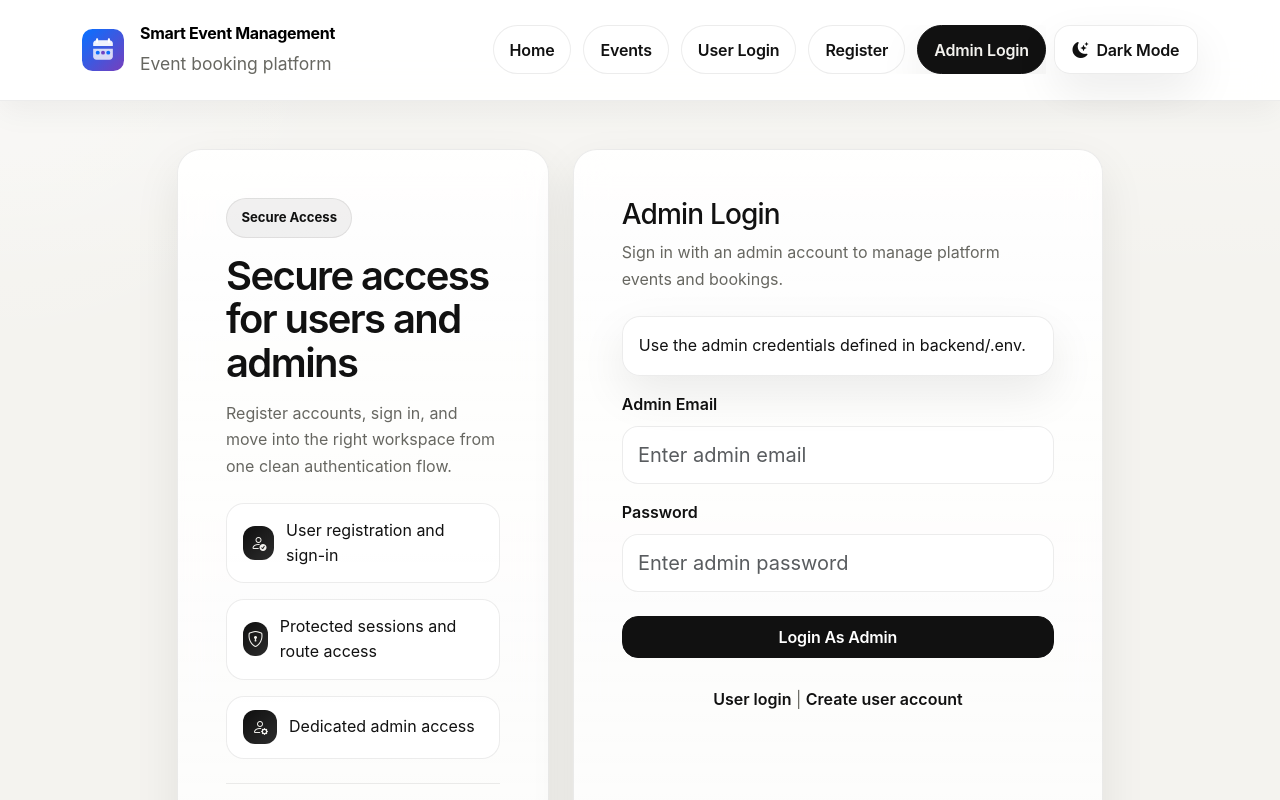
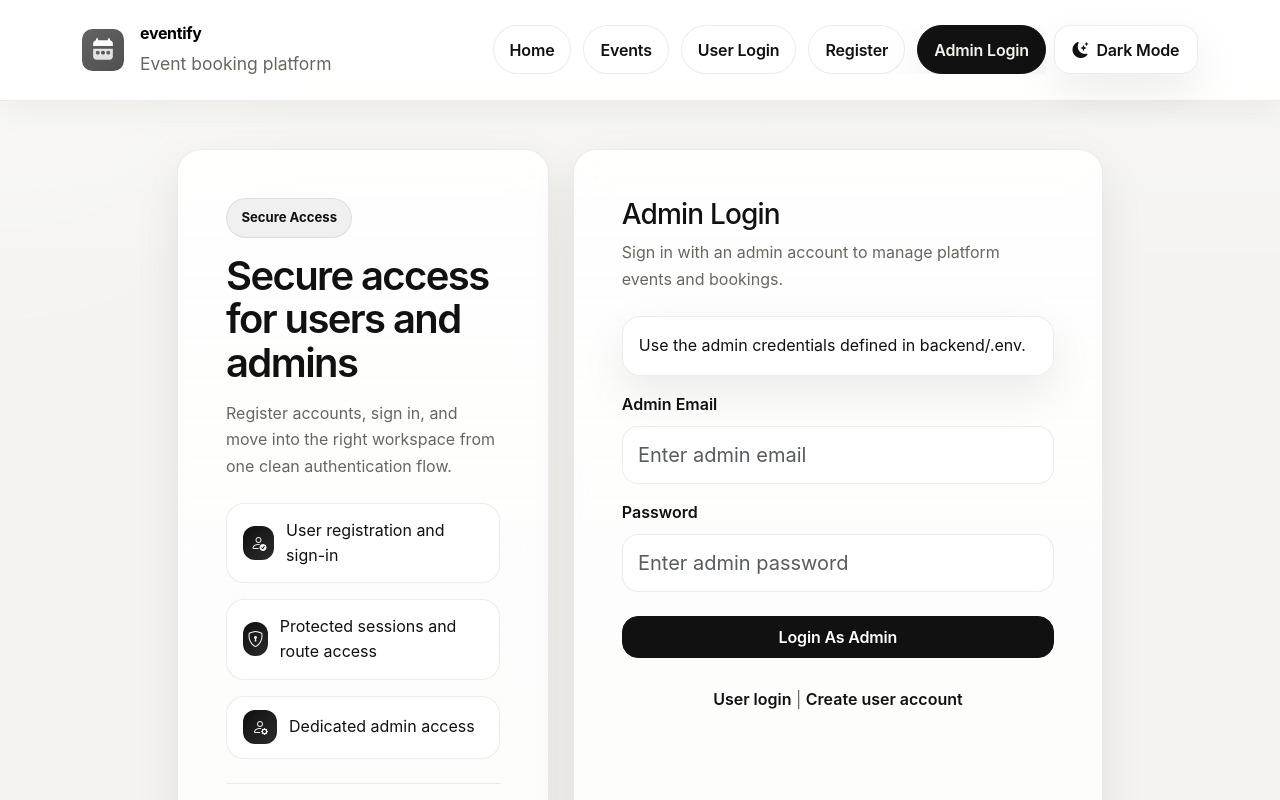
Before and after one commit to Astrike-cmd/smart-event-management-system, a React (Vite) app: page /admin/login in a window 1280 px wide. Shown: the top 800 px of the page. Built offline with nearby package versions, Linux system fonts and the light colour scheme; no server answers.

Commit message:
Polish v2

```diff
--- a/index.html
+++ b/index.html
@@ -5,9 +5,9 @@
     <meta name="viewport" content="width=device-width, initial-scale=1.0" />
     <meta
       name="description"
-      content="Smart Event Management and Ticket Booking System setup baseline."
+      content="eventify event management and ticket booking platform."
     />
-    <title>Smart Event Management</title>
+    <title>eventify</title>
   </head>
   <body>
     <div id="root"></div>
--- a/src/layouts/MainLayout.jsx
+++ b/src/layouts/MainLayout.jsx
@@ -12,9 +12,15 @@ function MainLayout() {
         <nav className="navbar navbar-expand-lg">
           <div className="container py-2 flex-wrap gap-3">
             <NavLink className="navbar-brand d-flex align-items-center gap-3" to="/">
-              <img src={brandMark} alt="Smart Event Management" width="42" height="42" />
+              <img
+                className="brand-mark"
+                src={brandMark}
+                alt="eventify"
+                width="42"
+                height="42"
+              />
               <div>
-                <span className="brand-title d-block">Smart Event Management</span>
+                <span className="brand-title d-block">eventify</span>
                 <small className="brand-subtitle">Event booking platform</small>
               </div>
             </NavLink>
@@ -85,7 +91,7 @@ function MainLayout() {
 
       <footer className="border-top border-subtle py-4">
         <div className="container d-flex flex-column flex-md-row justify-content-between gap-2 text-muted small">
-          <span>Smart event publishing, ticket booking, and account management in one workspace</span>
+          <span>eventify keeps event publishing, ticket booking, and account access in one workspace</span>
           <span>Admins manage platform quality while users manage their own events and bookings</span>
         </div>
       </footer>
--- a/src/pages/AdminDashboardPage.jsx
+++ b/src/pages/AdminDashboardPage.jsx
@@ -129,40 +129,28 @@ function AdminDashboardPage() {
 
       <div className="row g-4 mb-4">
         <div className="col-md-6 col-xl-3">
-          <div className="feature-card dashboard-stat-card p-4 h-100">
-            <div className="feature-icon mb-3">
-              <i className="bi bi-calendar-event"></i>
-            </div>
+          <div className="feature-card dashboard-stat-card h-100">
             <span className="dashboard-stat-label">Total Events</span>
             <h2 className="h5 mb-2">{eventStats.total}</h2>
             <p className="text-muted mb-0 small">Every event record currently visible to admins.</p>
           </div>
         </div>
         <div className="col-md-6 col-xl-3">
-          <div className="feature-card dashboard-stat-card p-4 h-100">
-            <div className="feature-icon mb-3">
-              <i className="bi bi-broadcast"></i>
-            </div>
+          <div className="feature-card dashboard-stat-card h-100">
             <span className="dashboard-stat-label">Published</span>
             <h2 className="h5 mb-2">{eventStats.published}</h2>
             <p className="text-muted mb-0 small">Events currently exposed to public event discovery.</p>
           </div>
         </div>
         <div className="col-md-6 col-xl-3">
-          <div className="feature-card dashboard-stat-card p-4 h-100">
-            <div className="feature-icon mb-3">
-              <i className="bi bi-x-octagon"></i>
-            </div>
+          <div className="feature-card dashboard-stat-card h-100">
             <span className="dashboard-stat-label">Cancelled</span>
             <h2 className="h5 mb-2">{eventStats.cancelled}</h2>
             <p className="text-muted mb-0 small">Events that are no longer active on the platform.</p>
           </div>
         </div>
         <div className="col-md-6 col-xl-3">
-          <div className="feature-card dashboard-stat-card p-4 h-100">
-            <div className="feature-icon mb-3">
-              <i className="bi bi-trash3"></i>
-            </div>
+          <div className="feature-card dashboard-stat-card h-100">
             <span className="dashboard-stat-label">Needs Cleanup</span>
             <h2 className="h5 mb-2">{eventStats.cleanup}</h2>
             <p className="text-muted mb-0 small">Expired event records that can be removed from admin.</p>
--- a/src/pages/HomePage.jsx
+++ b/src/pages/HomePage.jsx
@@ -218,8 +218,8 @@ function HomePage() {
                   A cleaner way to publish, manage, and book events
                 </h1>
                 <p className="lead text-muted mb-4">
-                  Smart Event Management brings event discovery, account access, booking,
-                  and admin oversight together in one tighter, production-focused interface.
+                  eventify brings event discovery, account access, booking, and admin
+                  oversight together in one tighter, production-focused interface.
                 </p>
 
                 <div className="d-flex flex-wrap gap-3 mt-4">
@@ -450,10 +450,7 @@ function HomePage() {
           <div className="row g-4">
             {audienceCards.map((card) => (
               <div className="col-lg-6" key={card.title}>
-                <div className="feature-card audience-card h-100 p-4 p-md-5">
-                  <div className="feature-icon mb-3">
-                    <i className={`bi ${card.icon}`}></i>
-                  </div>
+                <div className="feature-card audience-card h-100">
                   <span className="section-eyebrow">Audience Focus</span>
                   <h2 className="h4 mb-3">{card.title}</h2>
                   <p className="text-muted mb-4">{card.description}</p>
--- a/src/styles/global.css
+++ b/src/styles/global.css
@@ -105,6 +105,10 @@ body[data-theme='dark'] footer {
   font-size: 1rem;
   font-weight: 700;
   letter-spacing: -0.02em;
+}
+
+.brand-mark {
+  filter: grayscale(1) saturate(0) contrast(1.08);
 }
 
 .brand-subtitle {
@@ -428,6 +432,17 @@ body[data-theme='dark'] .event-price-chip {
   letter-spacing: 0.08em;
 }
 
+.audience-card {
+  display: flex;
+  flex-direction: column;
+  gap: 0.25rem;
+  padding: 1.5rem;
+}
+
+.audience-card .section-eyebrow {
+  margin-bottom: 0.35rem;
+}
+
 .audience-card .auth-feature-item {
   width: 100%;
   justify-content: flex-start;
@@ -529,7 +544,11 @@ body[data-theme='dark'] .dashboard-check-item {
 }
 
 .dashboard-stat-card {
+  display: flex;
+  flex-direction: column;
+  gap: 0.35rem;
   overflow: hidden;
+  padding: 1.4rem;
 }
 
 .dashboard-stat-label {
```
